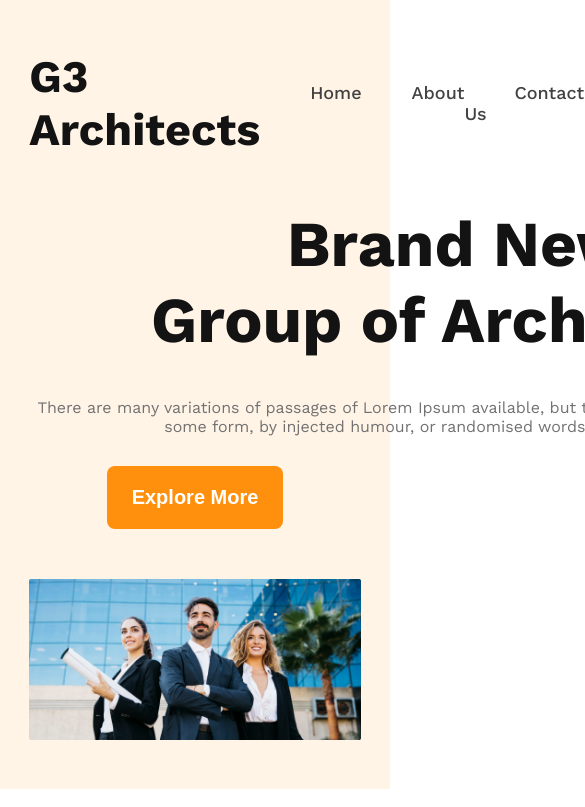
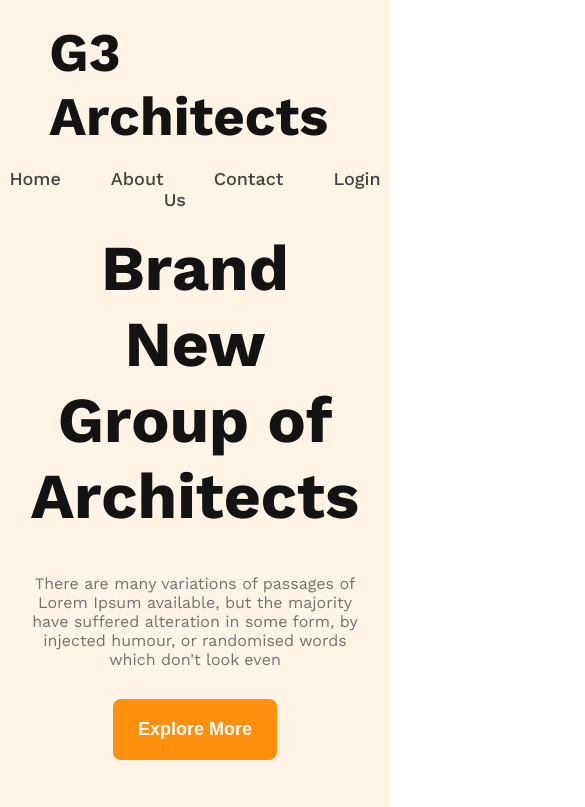
Before and after one commit to Asif-4D/G3_Architect_Website, a plain HTML site: page index.html in a window 390 px wide. Shown: the top 807 px of the page, 585 px wide, since content can reach past the window. Drawn offline with nearby package versions, Linux system fonts and the light colour scheme.

Commit message:
banner responsive

```diff
--- /dev/null
+++ b/Responsive/design.css
@@ -0,0 +1,37 @@
+/* Banner area responsive */
+
+/* Mobile device */
+@media screen and (max-width: 576px){
+    .menu-bar{
+        flex-direction: column;
+        padding: 20px;
+    }
+    .banner-description h2, .banner-description p{
+        width: 100%;
+    }
+    .menu-bar h3{
+        margin-bottom: 20px;
+    }
+    ul li:first-child a{
+        margin-left: 0;
+    }
+
+}
+
+/* Medium device or Tablet*/
+@media screen and (min-width: 577px) and (max-width: 960px){
+    .menu-bar{
+        flex-direction: column;
+        padding: 20px;
+    }
+    .banner-description h2, .banner-description p{
+        width: 100%;
+    }
+    .menu-bar h3{
+        margin-bottom: 20px;
+    }
+    ul li:first-child a{
+        margin-left: 0;
+    }
+
+}
--- a/index.html
+++ b/index.html
@@ -4,7 +4,10 @@
     <meta charset="UTF-8">
     <meta name="viewport" content="width=device-width, initial-scale=1.0">
     <title>G3 Architect Website</title>
+    <!-- main css -->
     <link rel="stylesheet" href="style.css">
+    <!-- responsive css -->
+    <link rel="stylesheet" href="Responsive/design.css">
 
     <link rel="preconnect" href="https://fonts.googleapis.com">
     <link rel="preconnect" href="https://fonts.gstatic.com" crossorigin>
--- a/style.css
+++ b/style.css
@@ -29,7 +29,7 @@ body{
 }
 .menu-bar h3{
     color: #131313;
-    font-size: 45px;
+    font-size: 3.4em;
     font-weight: 700
 }
 ul{
@@ -42,7 +42,7 @@ ul li a{
     text-decoration: none;
     margin-left: 50px;
     color: #424242;
-    font-size: 18px;
+    font-size: 1.125em;
     font-weight: 500;
 }
 .banner-description{
@@ -52,7 +52,7 @@ ul li a{
 .banner-description h2{
     color: #131313;
     text-align: center;
-    font-size: 64px;
+    font-size: 4em;
     font-weight: 700;
     width: 862px;
     margin: 0 auto;
@@ -60,7 +60,6 @@ ul li a{
 .banner-description p{
     color: #727272;
     text-align: center;
-    font-size: 16px;
     font-weight: 400;
     width: 868px;
     margin: 0 auto;
@@ -70,7 +69,7 @@ ul li a{
 .banner-description button{
     color: #FFF;
     text-align: center;
-    font-size: 20px;
+    font-size: 1.125em;
     font-weight: 600;
     border-radius: 8px;
     background: #FF900E;
```
